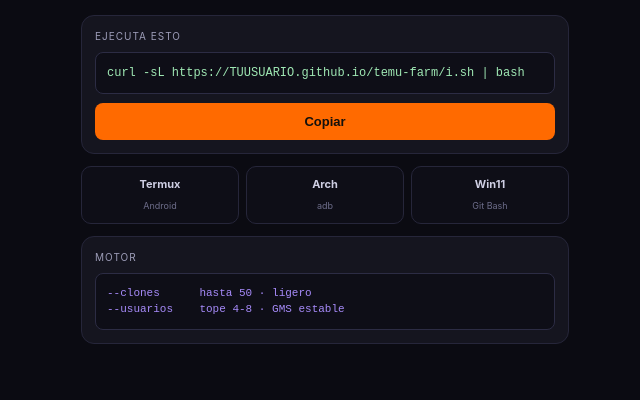
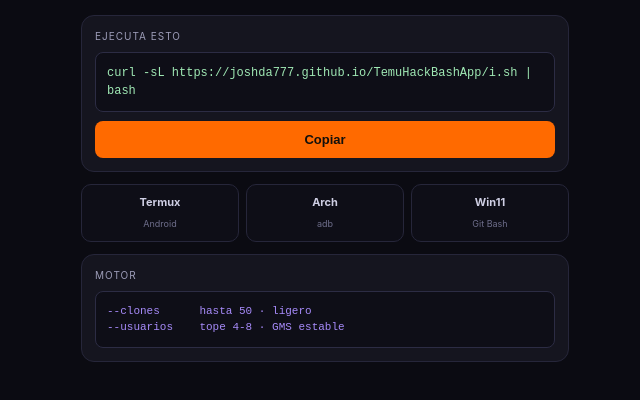
Before and after one commit to JoshDa777/TemuHackBashApp, a plain HTML site: page index.html in a window 1280 px wide. Shown: the part 74-474 px from the top of the page, without its empty margins (315-955 px from the left). Drawn offline with Linux system fonts and the light colour scheme.

Commit message:
Change curl command URL in index.html
Updated the curl command in index.html to use a new URL.

```diff
--- a/index.html
+++ b/index.html
@@ -18,7 +18,7 @@ button{width:100%;margin-top:9px;background:#ff6a00;color:#12100c;border:0;borde
 <div class="top"><span class="d"></span><h1>TEMU FARM</h1><span class="v">v2.0</span></div>
 <p class="s">Contenedores virtuales · hasta 50 botellas</p>
 <div class="box"><div class="lbl">Ejecuta esto</div>
-<pre id="c">curl -sL https://TUUSUARIO.github.io/temu-farm/i.sh | bash</pre>
+<pre id="c">curl -sL https://joshda777.github.io/TemuHackBashApp/i.sh | bash</pre>
 <button id="b">Copiar</button></div>
 <div class="os">
 <div class="card"><b>Termux</b><span>Android</span></div>
```
